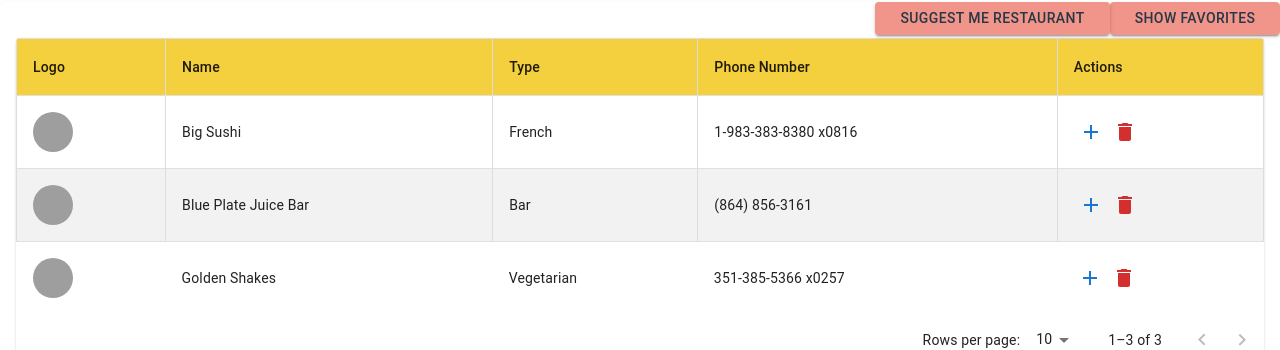
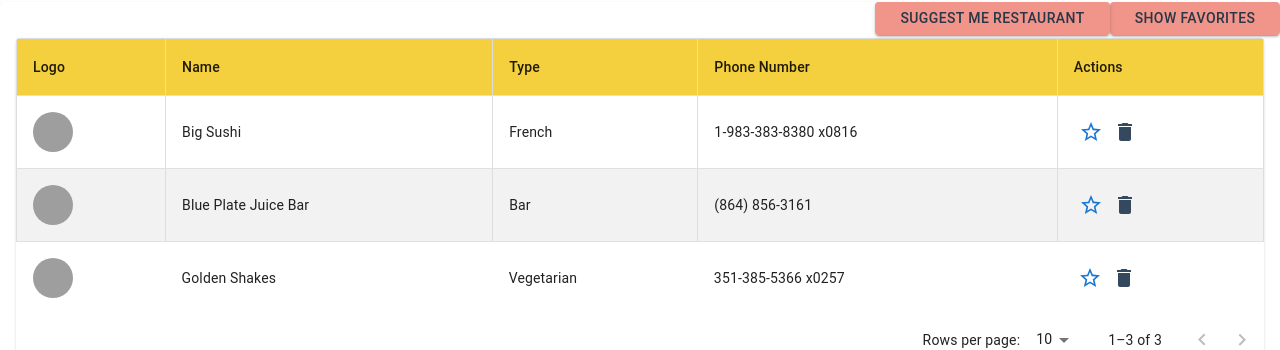
Before and after one commit to boraozisik/React_Favorite-Restaurants-App, a React (Create React App) app: page / in a window 1280 px wide. Shown: the part 112-462 px from the top of the page. Built offline with nearby package versions, Linux system fonts and the light colour scheme; grey boxes are pictures that could not be loaded; the HTML template or start-up script is replaced by a standard one.

Commit message:
Update RestaurantTable.js

```diff
--- a/src/components/RestaurantTable.js
+++ b/src/components/RestaurantTable.js
@@ -12,9 +12,9 @@ import restaurant_data from './restaurant_data.json'
 import './table.css'
 import { Avatar,IconButton,Card, CardContent,CardMedia,Button } from "@mui/material"
 import TablePagination from '@mui/material/TablePagination';
-import AddIcon from '@mui/icons-material/Add';
 import DeleteIcon from '@mui/icons-material/Delete';
 import FavoriteDialog from './FavoriteDialog';
+import StarBorderIcon from '@mui/icons-material/StarBorder';
 
 
 const RestaurantTable = () => {
@@ -23,6 +23,7 @@ const RestaurantTable = () => {
   const [page, setPage] = React.useState(0);
   const [rowsPerPage, setRowsPerPage] = React.useState(10);
   const[userFavoriteRestaurants,setUserFavoriteRestaurants] = useState([])
+
   const favoriteList = userFavoriteRestaurants
 
   const handleChangePage = (event, newPage) => {
@@ -35,7 +36,17 @@ const RestaurantTable = () => {
   };
 
   const handleAddClick = (row) => {
-      userFavoriteRestaurants.push(row)
+
+      if(userFavoriteRestaurants.includes(row)){
+          alert("This restaurant has already been added to your favorites!!")
+      }
+      else{
+        if(window.confirm('This restaurant will be added to your favorites?')){
+            userFavoriteRestaurants.push(row)
+        }
+
+
+      }
 
   }
   const handleDeleteClick = (row) => {
@@ -59,7 +70,7 @@ const RestaurantTable = () => {
   return (
       <Card>
           <CardMedia>
-              <FavoriteDialog  favoriteList={favoriteList}/>
+              <FavoriteDialog  favoriteList={favoriteList} />
               <Button className='suggestButton' variant="contained"  size='small' style={{width:235,color: '#283747' ,backgroundColor:'#F1948A',fontSize:14}} onClick={fetchRestaurant}>Suggest Me Restaurant</Button>
           </CardMedia>
           <CardContent>
@@ -83,11 +94,12 @@ const RestaurantTable = () => {
                                 <TableCell>{row.type}</TableCell>
                                 <TableCell>{row.phone_number}</TableCell>
                                 <TableCell>
+
                                     <IconButton aria-label='addToFavorites' color='primary' size='small' onClick = {() => handleAddClick(row)}>
-                                        <AddIcon/>
+                                        <StarBorderIcon/>
 
                                     </IconButton>
-                                    <IconButton aria-label='deleteSuggestion' color='error' size='small' onClick = {() => handleDeleteClick(row)}>
+                                    <IconButton aria-label='deleteSuggestion'  size='small' onClick = {() => handleDeleteClick(row)} style={{color: '#34495E'}}>
                                         <DeleteIcon/>
 
                                     </IconButton>
```
